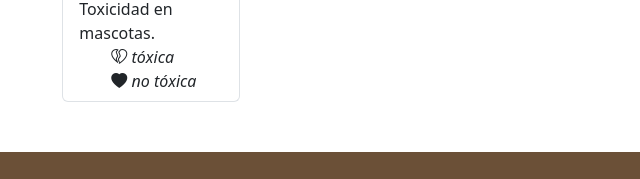
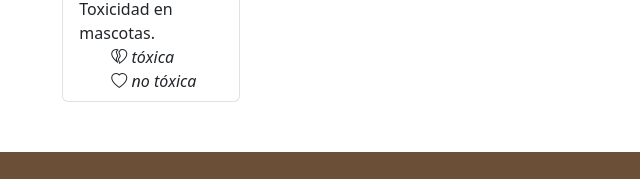
Before and after one commit to ana-conejo1/Florecitas, a plain HTML site: page html/catalago.html in a window 1280 px wide. Shown: the part 1215-1394 px from the top of the page, 0-640 px from the left. Drawn offline with nearby package versions, Linux system fonts and the light colour scheme; no server answers.

Commit message:
quite toxicidad

```diff
--- a/html/catalago.html
+++ b/html/catalago.html
@@ -74,7 +74,7 @@
                     <li class="list-group-item">Toxicidad en mascotas.
                         <ul style="list-style : none;">
                             <li><i class="bi bi-heartbreak"> tóxica</i></li>
-                            <li><i class="bi bi-heart-fill"> no tóxica</i></li>
+                            <li><i class="bi bi-heart"> no tóxica</i></li>
                         </ul>
                     </li>
                 </ul>
```
